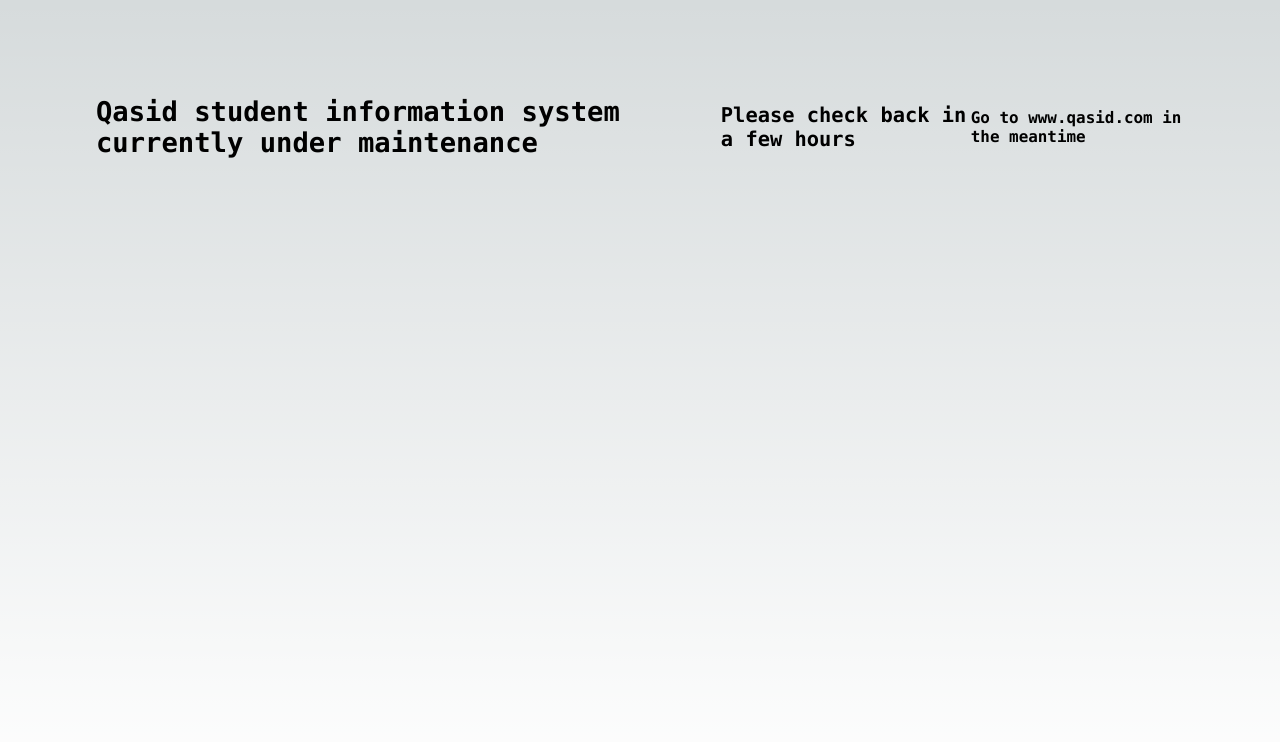
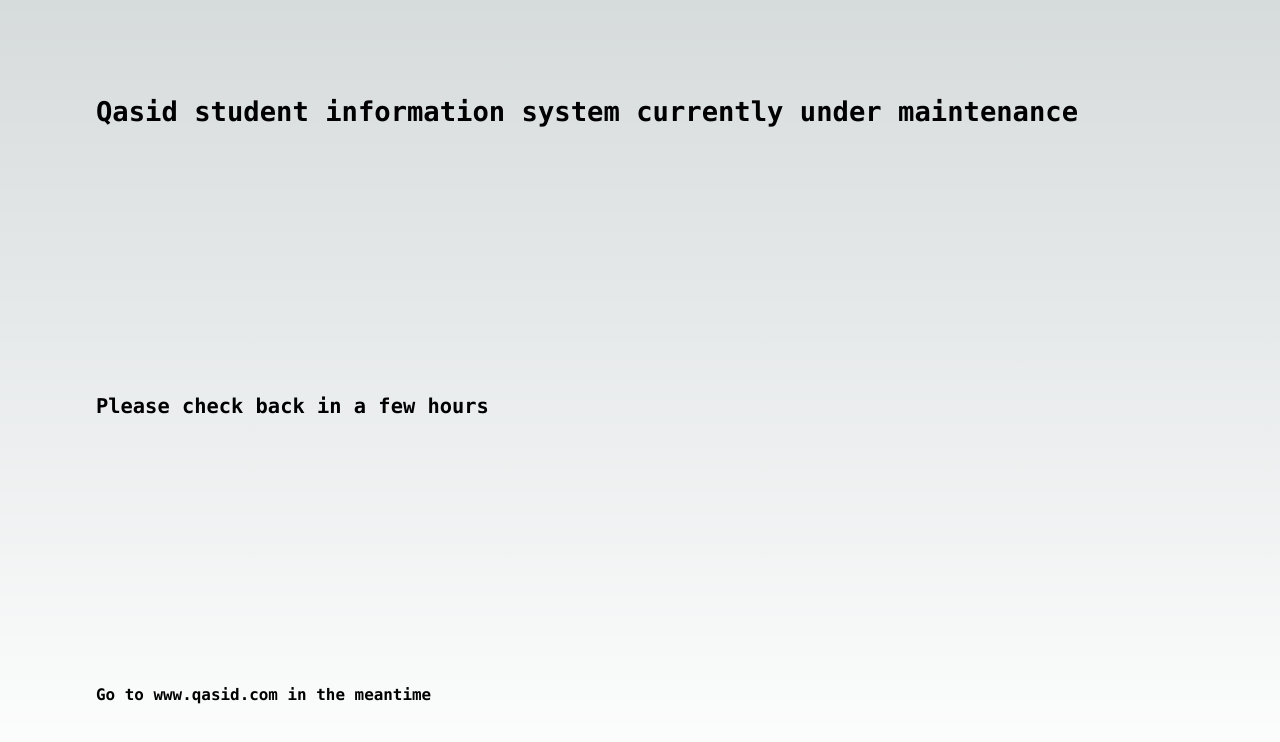
Before and after one commit to qasidcommons/construction, a Next.js app: page / in a window 1280 px wide. Shown: the top 742 px of the page. Built offline with nearby package versions, Linux system fonts and the light colour scheme.

Commit message:
Update page.js

```diff
--- a/app/page.js
+++ b/app/page.js
@@ -7,9 +7,13 @@
       <div className={styles.description}>
         <h1>Qasid student information system currently under maintenance
         </h1>
+      </div>
+      <div className={styles.description}>
         <h2>Please check back in a few hours</h2>
+    </div>
+          <div className={styles.description}>
         <h3><a href="https://www.qasid.com">Go to www.qasid.com in the meantime</a></h3>
-      </div>
+    </div>
     </main>
   )
 }
```
